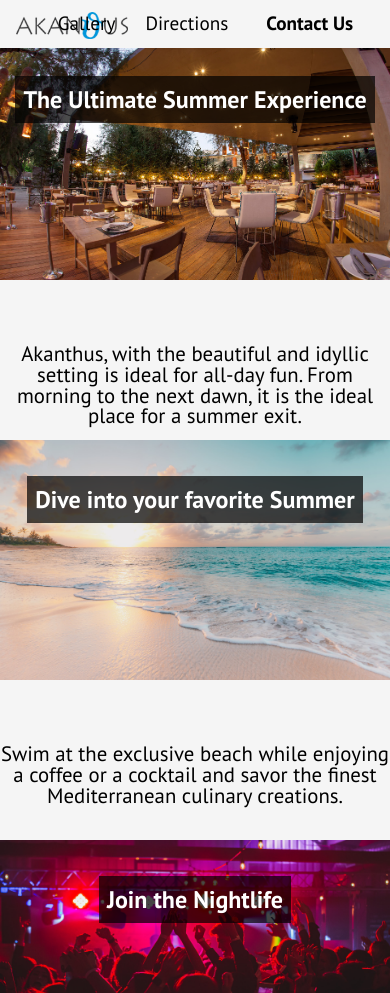
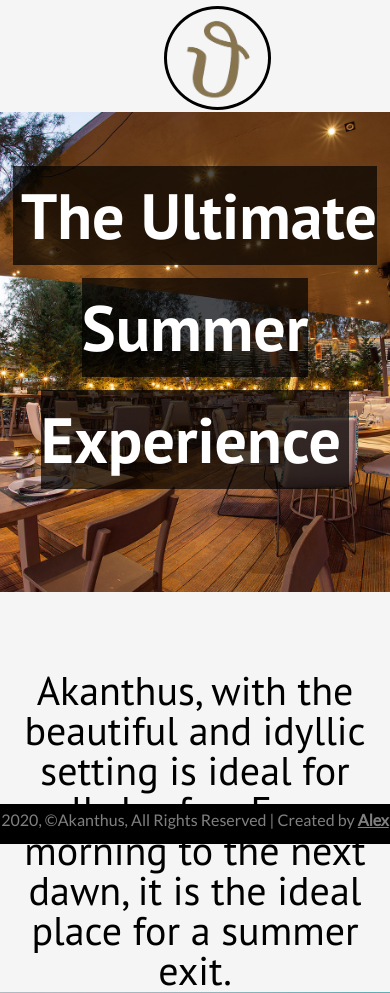
Before and after one commit to alexisthedev/akanthus, a plain HTML site: page index.html in a window 390 px wide. Shown: the top 993 px of the page. Drawn offline with Linux system fonts and the light colour scheme.

Commit message:
Mobile-Friendliness
Made the webpage more mobile-friendly, with bigger letters and pictures. Added a new header for mobile devices

```diff
--- a/index.html
+++ b/index.html
@@ -10,8 +10,8 @@
 
     <body>
         <div class="header">
-            <a href="index.html"><div class="logo"></div></a>
-
+            <a href="index.html"><img src="./resources/logo.png" class="logo"></a>
+            <a href="index.html"><img src="./resources/mobile-logo.png" class="mobile-logo"></a>
             <nav class="menu">
                 <ul>
                     <a href="#gallery"><li>Gallery</li></a>
@@ -56,7 +56,9 @@
                 </div>
             </div>
 
-            <div class="description"></div>
+            <div class="description">
+                <p>Join the infinite summer on social media.</p>
+            </div>
 
             <div id="map" class="picture"></div>
 
@@ -67,7 +69,7 @@
         </div>
 
         <div class="footer">
-            <p>2020, ©Akanthus, All Rights Reserved | Created by Alex Papadopoulos</p>
+            <p>2020, ©Akanthus, All Rights Reserved | Created by <a class="footer-link" href="https://www.github.com/ripeat" target="_blank">Alex</a></p>
         </div>
     </body>
 </html>
--- a/styles.css
+++ b/styles.css
@@ -18,6 +18,7 @@
     position: absolute;
     top: 5rem;
     width: 100%;
+    padding-bottom: 2.5rem;
 }
 
 /* Header Section */
@@ -34,11 +35,13 @@
     position: absolute;
     height: 3rem;
     width: 11rem;
-    top: 1rem;
     left: 3rem;
-    background: url("./resources/logo.png");
-    background-size: 100%;
-    background-repeat: no-repeat;
+    left: 5%;
+    top: 20%;
+}
+
+.header .mobile-logo {
+    display: none;
 }
 
 .header .menu {
@@ -66,9 +69,6 @@
 }
 
 .header .menu #contact:hover {
-    /* color: white;
-    background: skyblue;
-    border-radius: 0.5rem; */
     color: white;
     animation: contact 0.3s ease forwards;
 }
@@ -166,8 +166,9 @@
 /* Footer */
 
 .footer {
-    position: absolute;
-    top: 230rem;
+    position: fixed;
+    bottom: 0;
+    z-index: 0;
     width: 100%;
     height: 2.5rem;
     background-color: black;
@@ -180,6 +181,15 @@
     font-size: 1rem;
     position: relative;
     top: 0.5rem;
+}
+
+.footer .footer-link {
+    text-decoration: underline;
+    font-weight: bold;
+}
+
+.footer .footer-link:hover {
+    color: white;
 }
 
 /* Animations */
@@ -202,6 +212,20 @@
         background-color: rgba(0, 35, 133, 1);
     }
 }
+
+/* Mobile Friendly Section */
+
+.mobile-logo {
+    position: absolute;
+    left: 42%;
+    top: 5%;
+    height: 6.5rem;
+    border: black solid 0.2rem;
+    border-radius: 100%;
+    padding-left: 1%;
+
+}
+
 
 /* Breakpoints */
 
@@ -226,50 +250,81 @@
     .picture #contact-us {
         top: 8.75rem;
     }
-
-    .footer {
-        top: 141rem;
-    }
 }
 
 @media only screen and (max-width: 800px) {
     .main {
-        top: 2.5rem;
+        top: 5rem;
     }
 
     .header {
-        height: 3rem;
+        height: 5rem;
     }
 
     .header .menu li {
-        margin: 0.3rem 0.8rem;
-        font-size: 1.2rem;
+        margin: 0.7rem 0.8rem;
+        font-size: 2rem;
+    }
+
+    .picture {
+        height: 30rem;
+    }
+
+    .picture h1 {
+        font-size: 3rem;
+    }
+
+    .description {
+        height: 20rem;
+    }
+
+    .description p {
+        top: 5rem;
+        font-size: 2.5rem;
+        margin: 0 10%;
+    }
+    .picture #contact-us {
+        top: 10rem;
+    }
+
+    .picture #contact-us a {
+        font-size: 1.8rem;
+    }
+}
+
+@media only screen and (max-width: 750px) {
+    .main {
+        top: 7rem;
+    }
+
+    .header {
+        height: 7rem;
+    }
+
+    .header .menu li {
+        display: none;
     }
 
     .header .logo {
-        height: 3rem;
-        width: 7rem;
-        top: 0.75rem;
-        left: 1rem;
+        display: none;
     }
 
-    .picture {
-        height: 15rem;
+    .header .mobile-logo {
+        display: inline;
     }
 
-    .picture h1 {
-        font-size: 1.5rem;
+     .picture h1 {
+         font-size: 4rem;
+         line-height: 7rem;
     }
 
-    .picture #contact-us {
-        top: 7rem;
+    .description {
+        height: 25rem;
     }
 
-    .picture #contact-us a {
-        font-size: 1rem;
-    }
-
-    .footer {
-        top: 126rem;
+    .description p {
+        top: 0;
+        left: 0;
+        margin: 20% 5%;
     }
 }
```
Also changed, not shown: resources/mobile-logo.png (added).
